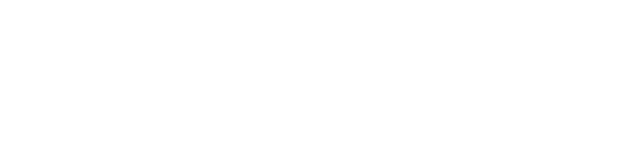
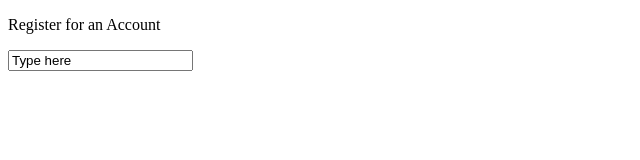
Before and after one commit to cty012/HackIllinois, a website: page website/public/views/register/index.html in a window 1280 px wide. Shown: the whole page, without its empty margins (0-640 px from the left). Drawn offline with Linux system fonts and the light colour scheme.

Commit message:
Update index.html

```diff
--- a/website/public/views/register/index.html
+++ b/website/public/views/register/index.html
@@ -1,8 +1,13 @@
 <!DOCTYPE html>
 
 <html>
-<head>
-  <title> Register for an account </title>
+  <head>
+    <title> Register for an account </title>
+  </head>
+  <body>
+    <p> Register for an Account </p>
+    <form>
+      <input type = "text" name = "Account ID" value = "Type here">
 
 
 
```
